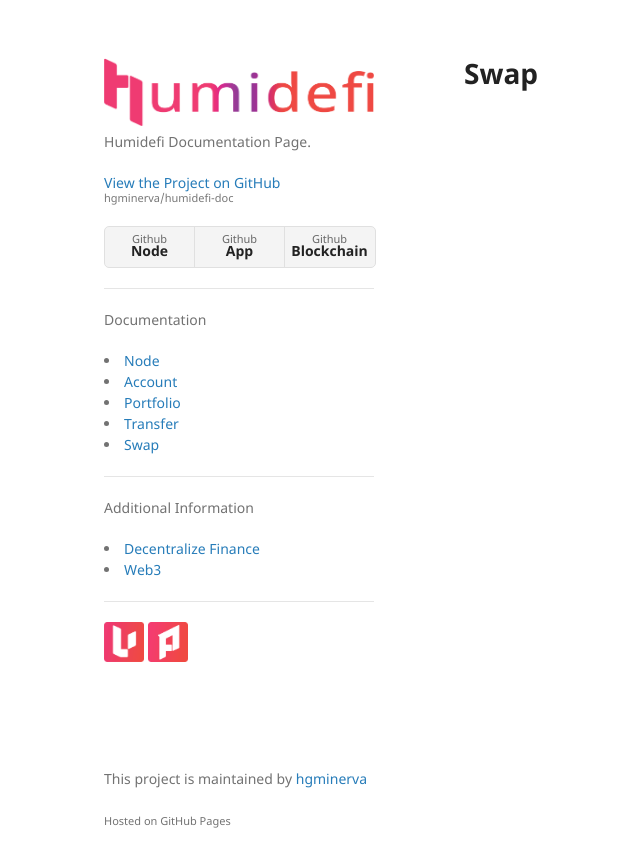
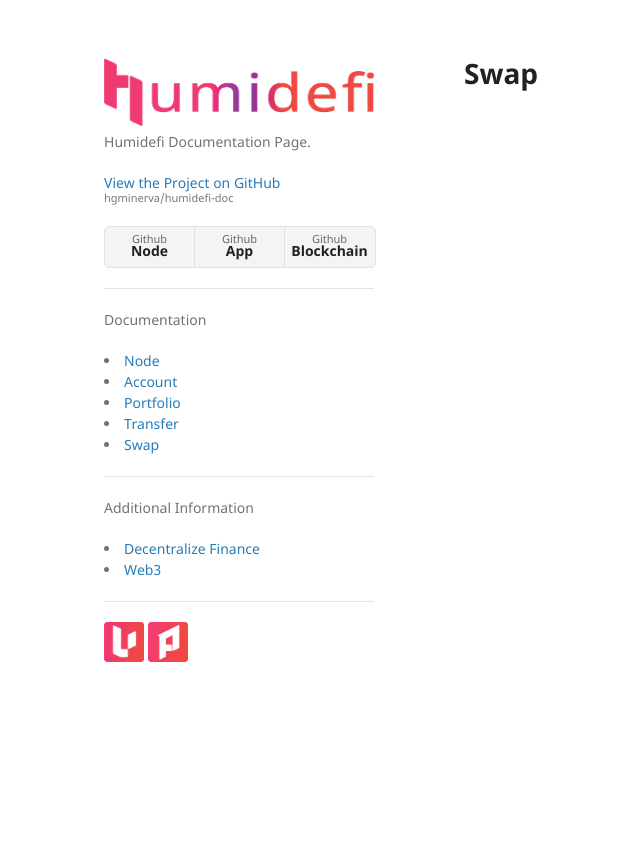
Before and after one commit to hgminerva/humidefi-doc, a Jekyll site: the page built from swap.md, in a window 1280 px wide. Shown: the top 867 px of the page, without its empty margins (106-746 px from the left). Built offline with Jekyll 4.4.1, drawn with Linux system fonts in a browser that asks for light colours.

Commit message:
Remove footer message

```diff
--- a/_layouts/default.html
+++ b/_layouts/default.html
@@ -75,10 +75,10 @@
       </section>
       <footer>
         {% if site.github.is_project_page %}
-        <p>This project is maintained by <a href="{{ site.github.owner_url }}">{{ site.github.owner_name }}</a></p>
+        <!-- <p>This project is maintained by <a href="{{ site.github.owner_url }}">{{ site.github.owner_name }}</a></p> -->
         {% endif %}
         <!-- <p><small>Hosted on GitHub Pages &mdash; Theme by <a href="https://github.com/orderedlist">orderedlist</a></small></p> -->
-        <p><small>Hosted on GitHub Pages</small></p>
+        <!-- <p><small>Hosted on GitHub Pages</small></p>  -->
       </footer>
     </div>
     <script src="{{ "/assets/js/scale.fix.js" | relative_url }}"></script>
```
